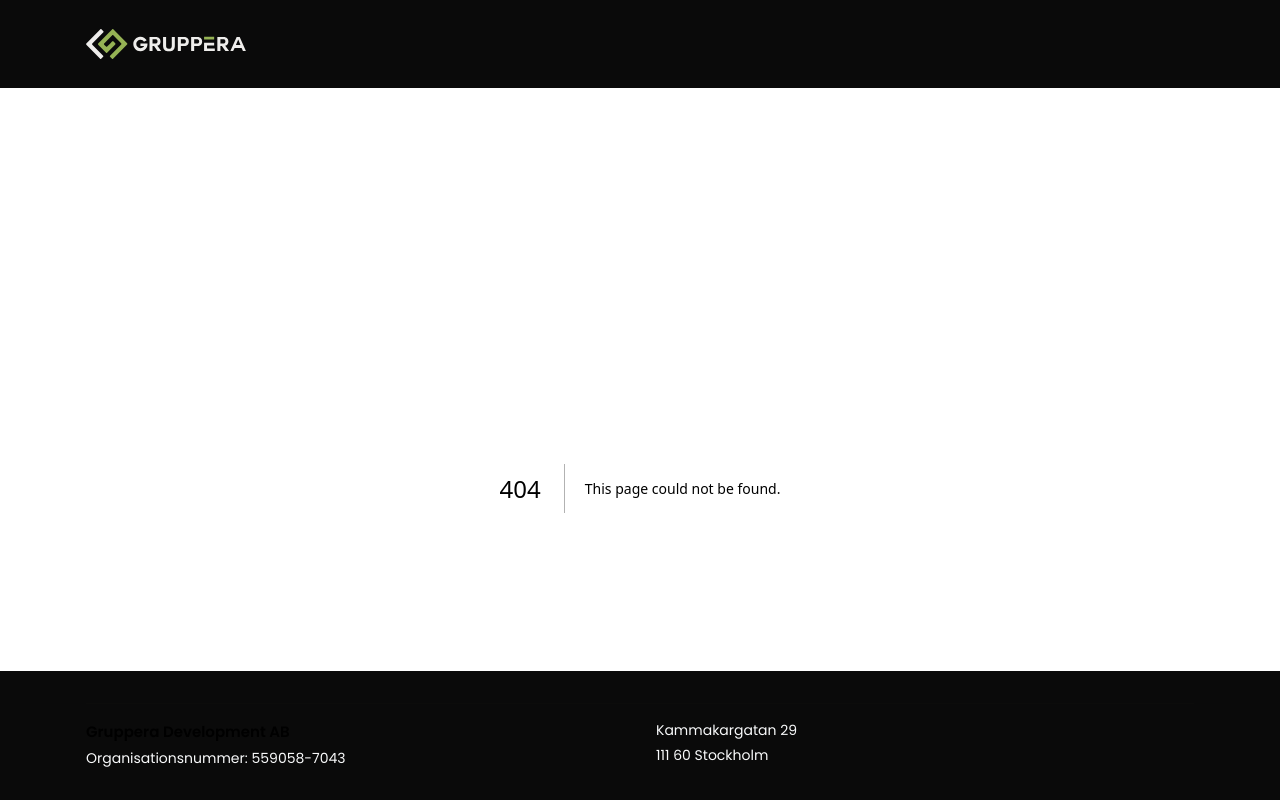
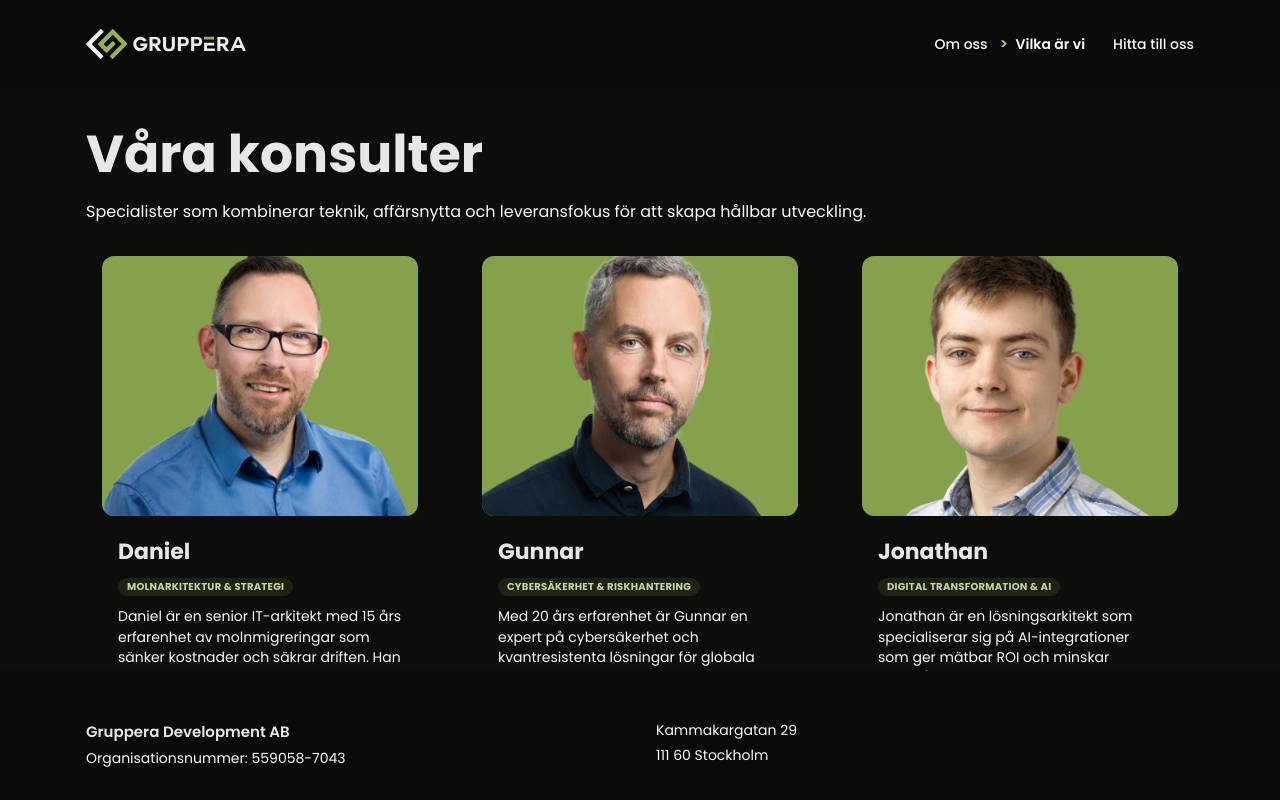
Before and after one commit to Gruppera/gruppera-web, a Next.js app: page /vilka-ar-vi in a window 1280 px wide. Before the commit this address had no page. Shown: the top 800 px of the page. Built offline with nearby package versions, Linux system fonts and the light colour scheme.

Commit message:
Added menu and empty pages for om oss and hitta till oss

```diff
--- /dev/null
+++ b/app/vilka-ar-vi/page.tsx
@@ -0,0 +1,29 @@
+import { Box, Container, Stack, Text, Title } from "@mantine/core";
+
+import mockData from "../mockdata.json";
+import { ConsultantGrid } from "@/features/consultants/components/ConsultantGrid";
+import { consultantListSchema } from "@/features/consultants/schemas";
+
+export default function VilkaArViPage() {
+  const consultants = consultantListSchema.parse(mockData);
+
+  return (
+    <Box>
+      <Container size="lg" py={{ base: "lg", sm: "xl" }}>
+        <Stack gap={{ base: "lg", md: "xl" }}>
+          <Stack gap="sm">
+            <Title order={1} fz={{ base: 36, md: 52 }}>
+              Våra konsulter
+            </Title>
+            <Text c="cloud.0" fz={{ base: 14, sm: 16 }}>
+              Specialister som kombinerar teknik, affärsnytta och leveransfokus
+              för att skapa hållbar utveckling.
+            </Text>
+          </Stack>
+
+          <ConsultantGrid consultants={consultants} />
+        </Stack>
+      </Container>
+    </Box>
+  );
+}
--- a/components/SiteHeader.tsx
+++ b/components/SiteHeader.tsx
@@ -1,6 +1,8 @@
 "use client";
 
-import { Box, Container, Group, Image } from "@mantine/core";
+import Link from "next/link";
+import { usePathname } from "next/navigation";
+import { Box, Container, Group, Image, Text } from "@mantine/core";
 import { useWindowScroll } from "@mantine/hooks";
 
 const EXPANDED_HEIGHT = 88;
@@ -9,6 +11,13 @@ const COMPACT_HEIGHT = 64;
 export const SiteHeader = () => {
   const [{ y }] = useWindowScroll();
   const isCompact = y > 32;
+  const pathname = usePathname();
+
+  const links = [
+    { label: "Om oss", href: "/om-oss" },
+    { label: "Vilka är vi", href: "/vilka-ar-vi" },
+    { label: "Hitta till oss", href: "/hitta-till-oss" },
+  ];
 
   return (
     <Box
@@ -32,7 +41,7 @@ export const SiteHeader = () => {
             alignItems: "center",
           }}
         >
-          <Group gap="sm" align="center">
+          <Group gap="sm" align="center" justify="space-between" w="100%">
             <Image
               src="/gruppera-logo-sprout-white.svg"
               alt="Gruppera logo"
@@ -42,6 +51,35 @@ export const SiteHeader = () => {
                 transition: "width 180ms ease",
               }}
             />
+            <Group gap={{ base: "md", md: "xl" }} wrap="wrap">
+              {links.map((link) => {
+                const isActive = pathname === link.href;
+                return (
+                  <Group key={link.href} gap={6} align="center">
+                    <Box
+                      w={10}
+                      style={{
+                        opacity: isActive ? 1 : 0,
+                        transition: "opacity 180ms ease",
+                      }}
+                    >
+                      <Text c="sprout.4" fw={600}>
+                        &gt;
+                      </Text>
+                    </Box>
+                    <Text
+                      component={Link}
+                      href={link.href}
+                      c={isActive ? "chamonix.0" : "cloud.0"}
+                      fw={isActive ? 600 : 500}
+                      size="sm"
+                    >
+                      {link.label}
+                    </Text>
+                  </Group>
+                );
+              })}
+            </Group>
           </Group>
         </Container>
       </Box>
```
Also changed, not shown: app/hitta-till-oss/page.tsx (added, +16 -0 lines), app/om-oss/page.tsx (added, +16 -0 lines), app/page.tsx (+2 -32 lines).
